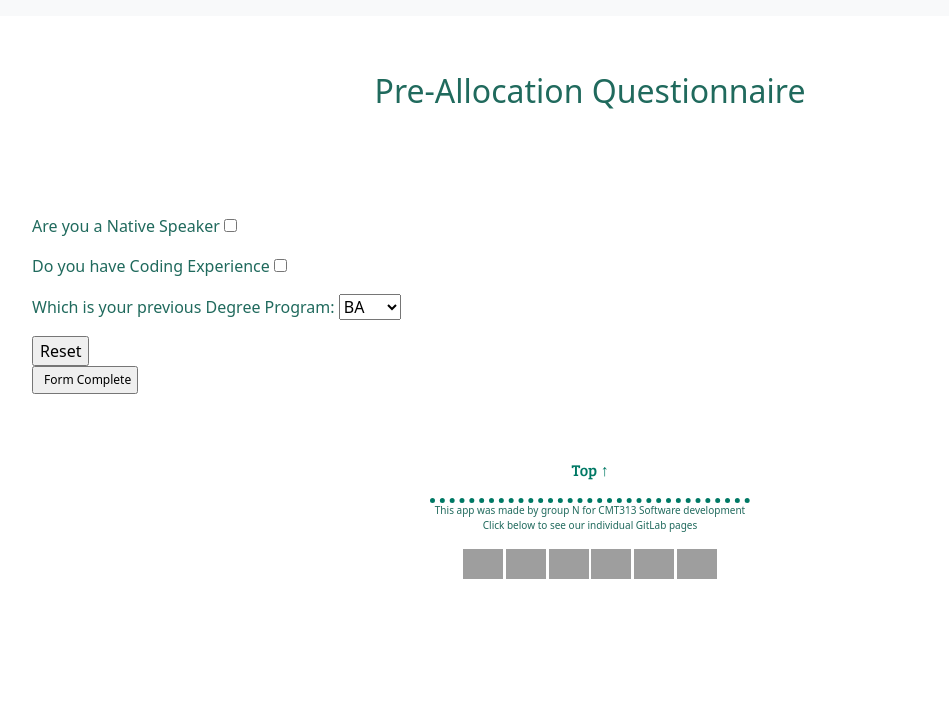
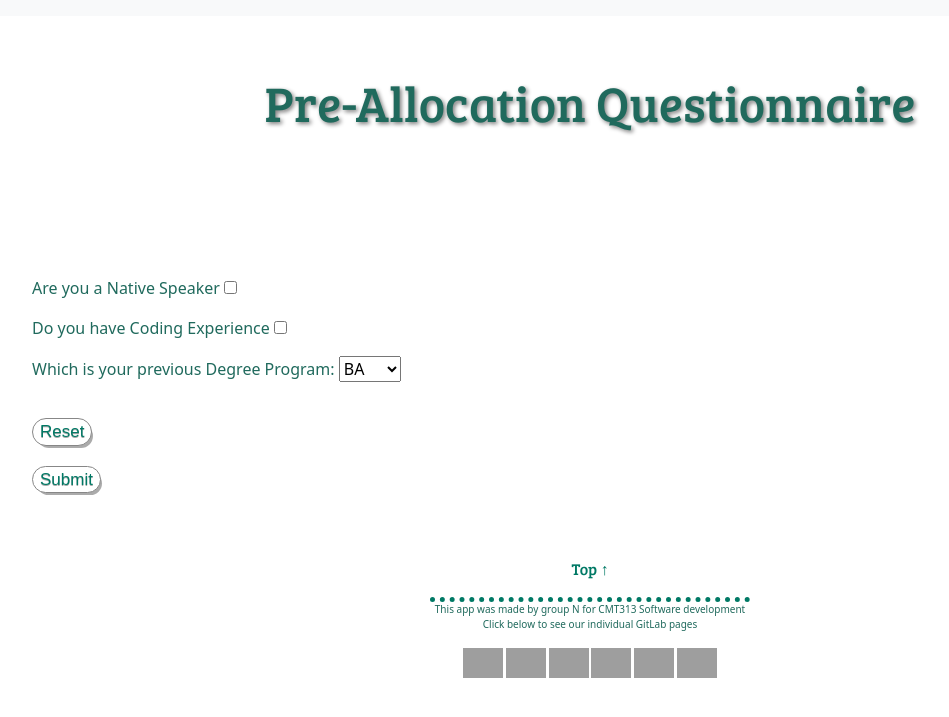
Before and after one commit to bw5io/tapr, a Flask app: page /questionnaire in a window 1280 px wide. Shown: the part 56-773 px from the top of the page, without its empty margins (50-999 px from the left). Run offline with Flask 2, Linux system fonts and the light colour scheme; some web fonts are replaced; grey boxes are pictures that could not be loaded.

Commit message:
1.pre-team questionnaire css

```diff
--- a/TAPR/templates/allocation_questionnaire.html
+++ b/TAPR/templates/allocation_questionnaire.html
@@ -1,7 +1,9 @@
 {% extends "layout.html" %}
-
+<head>
+  <link rel="stylesheet" type="text/css" href="main.css">
+</head>
 {% block sub_header %}
-    <h2>Pre-Allocation Questionnaire</h2>
+    <h1 id=JI_Title>Pre-Allocation Questionnaire</h1>
 {% endblock sub_header %}
 
 {% block content %}
@@ -9,7 +11,6 @@
 
     <form action="", method="post" novalidate>
     {{form.csrf_token}}
-
 
       <!--Drop down box-->
       <p>
@@ -40,14 +41,15 @@
       </p>
 
       <!--Clear button-->
-      <input type="Reset">
+      <input id=JI_submit class="JI_Button" type="Reset" value="Reset">
 
       <!--Submit button-->
       <p>
-        {{ form.submit() }}
+        <input id=JI_submit class="JI_Button" type="submit" value="Submit">
       </p>
 
     </form>
 
 
+
 {% endblock content %}
```
